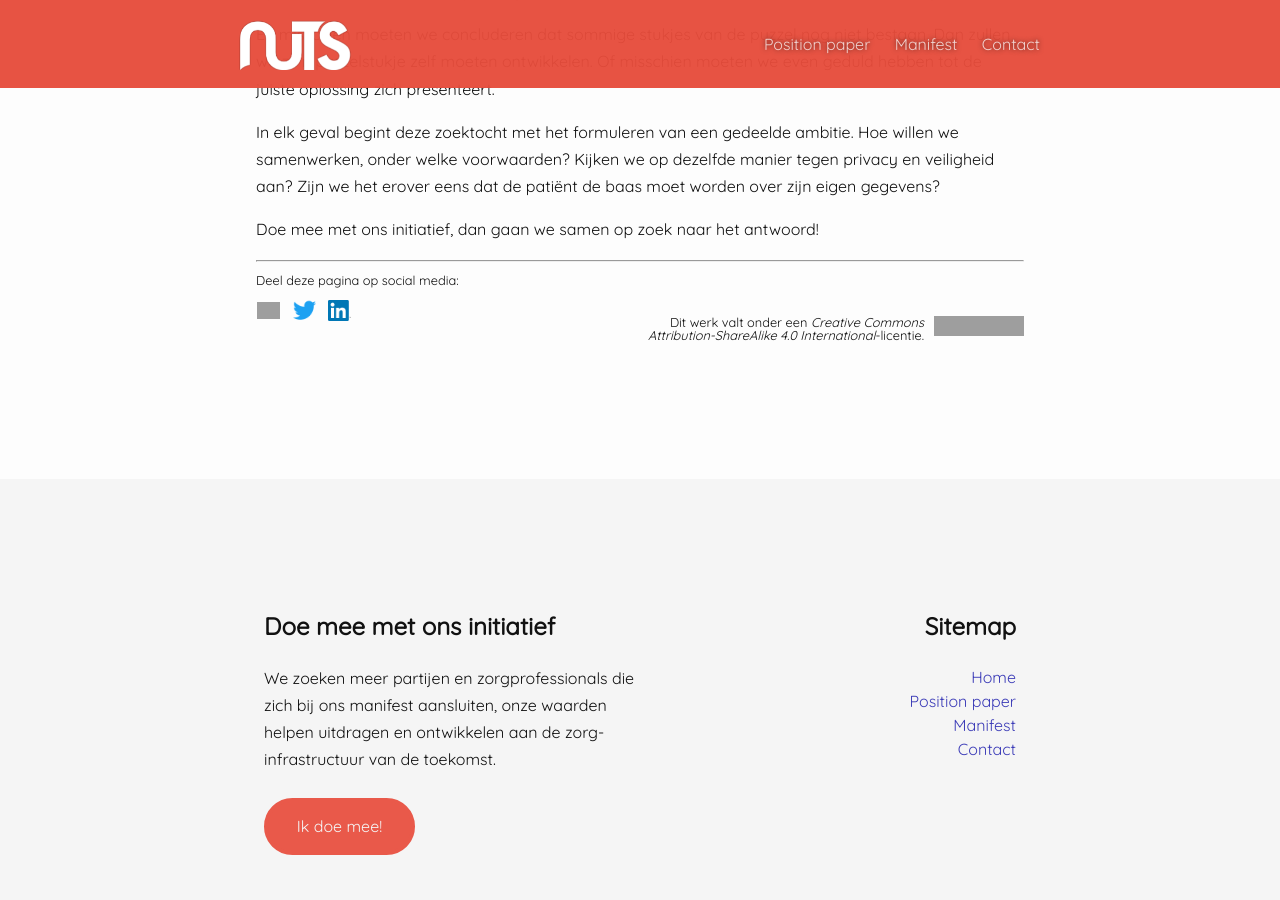
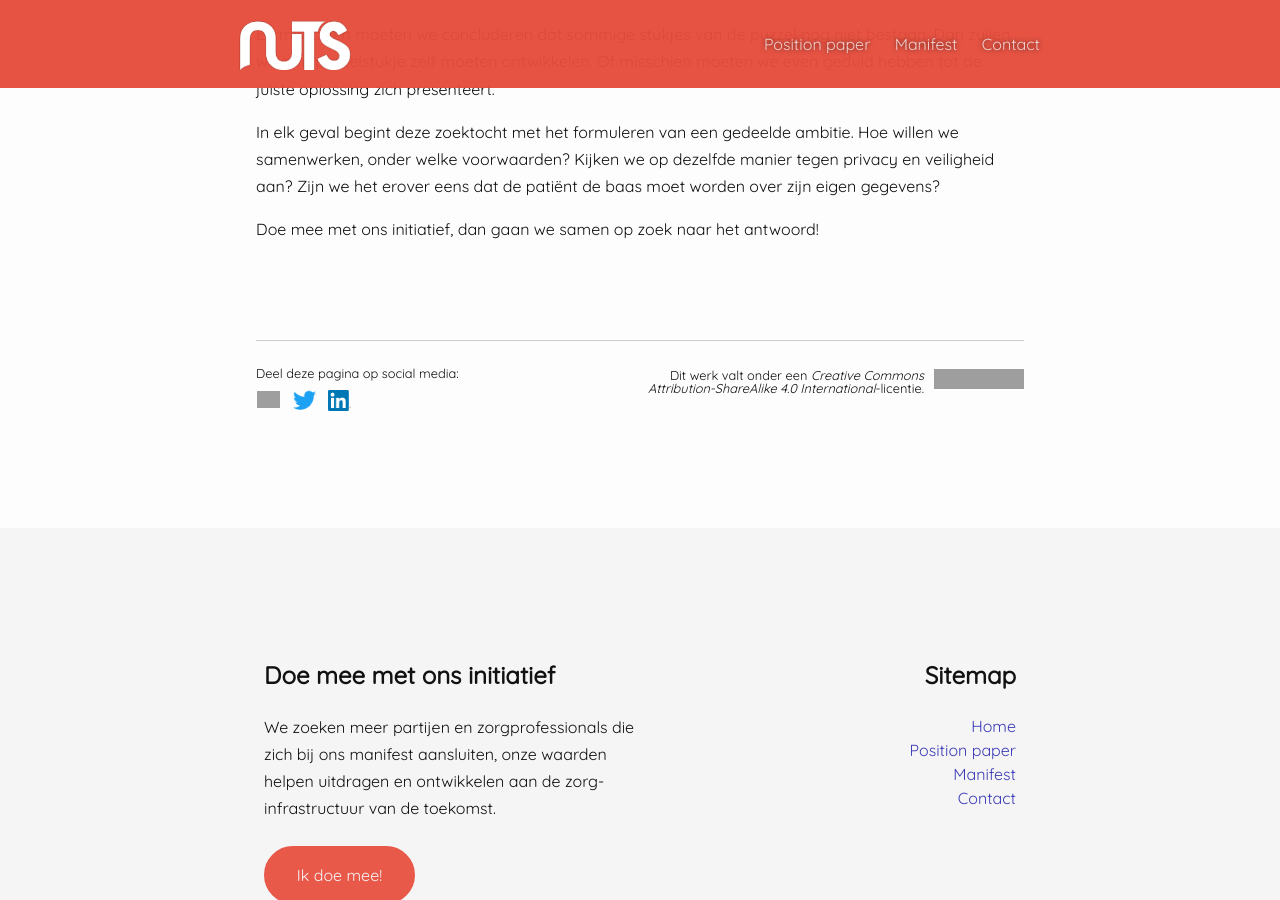
Before and after one commit to nuts-foundation/nuts-webpresence, a Jekyll site: the page built from position-paper.md, in a window 1280 px wide and 900 px high, scrolled down 2459 px. Built offline with Jekyll 4.4.1, drawn with Linux system fonts in a browser that asks for light colours; grey boxes are pictures that could not be loaded.

Commit message:
Fix layouting issues of article footer

```diff
--- a/_includes/article-footer.html
+++ b/_includes/article-footer.html
@@ -1,3 +1,13 @@
-<hr/>
-{%- include social-media-buttons.html -%}
-{%- include creative-commons.html -%}
+<div class="article-footer">
+  <hr/>
+
+  <div class="container">
+    <div class="left">
+      {%- include social-media-buttons.html -%}
+    </div>
+
+    <div class="right">
+      {%- include creative-commons.html -%}
+    </div>
+  </div>
+</div>
--- a/_sass/application.scss
+++ b/_sass/application.scss
@@ -17,6 +17,7 @@
   "modules/participants",
   "modules/footer",
   "modules/fancy-image",
+  "modules/article-footer",
   "modules/creative-commons",
   "modules/social-media-buttons"
 ;
--- a/_sass/global/_typography.scss
+++ b/_sass/global/_typography.scss
@@ -44,3 +44,10 @@ h1, h2, h3 {
     font-size: 1.2em;
   }
 }
+
+hr {
+  height: 1px;
+  border: 0;
+  background: $grey-color;
+  margin: 3em 0;
+}
--- /dev/null
+++ b/_sass/modules/_article-footer.scss
@@ -0,0 +1,22 @@
+.article-footer {
+  hr {
+    margin: 6em 0 1em 0;
+  }
+
+  .container {
+    display: flex;
+    justify-content: space-between;
+
+    @media only screen and (max-width: $on-palm) {
+      flex-wrap: wrap;
+    }
+
+    font-size: 0.8em;
+    line-height: 1em;
+
+    .left, .right {
+      flex-basis: 400px;
+      flex-grow: 1;
+    }
+  }
+}
--- a/_sass/modules/_creative-commons.scss
+++ b/_sass/modules/_creative-commons.scss
@@ -2,14 +2,11 @@ a.creative-commons {
   position: relative;
   display: block;
   min-height: 33px;
-  max-width: 400px;
   margin: 0 0 0 auto;
 
   color: $text-color;
-  font-size: 0.8em;
   text-align: right;
-  line-height: 1em;
-  padding: 3em 100px 2em 0;
+  padding: 1em 100px 1em 0;
 
   img {
     float: right;
--- a/_sass/modules/_social-media-buttons.scss
+++ b/_sass/modules/_social-media-buttons.scss
@@ -1,15 +1,9 @@
 .social-media-buttons {
-  min-height: 33px;
-  max-width: 400px;
-  margin: 0 auto 0 0;
-  float: left;
-
-  color: $text-color;
-  font-size: 0.8em;
-  line-height: 1em;
+  padding: 0.5em 0;
 
   p {
-    margin: 0 0 0.5em 0;
+    margin: 0 0 0.2em 0;
+    padding: 0;
   }
 
   li {
```
